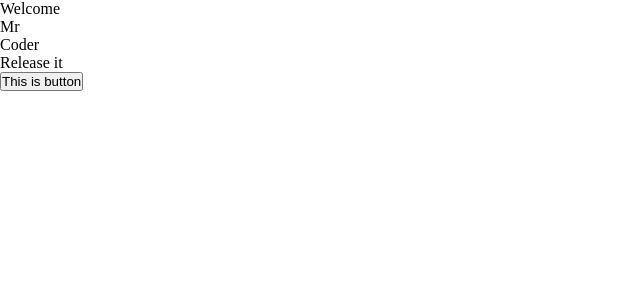
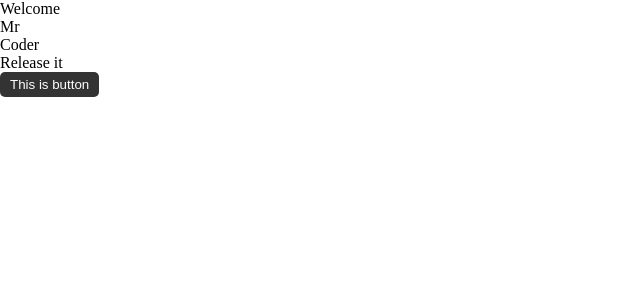
Before and after one commit to piotrekwrobel93/test1, a React (Create React App) app: page / in a window 1280 px wide. Shown: the top 300 px of the page, without its empty margins (0-640 px from the left). Built offline with nearby package versions, Linux system fonts and the light colour scheme.

Commit message:
refactor: button uses styles

```diff
--- a/src/index.css
+++ b/src/index.css
@@ -3,3 +3,20 @@
     padding: 0;
     box-sizing: border-box;
 }
+
+button {
+    display: block;
+    background-color: #333;
+    color: #fff;
+    border: none;
+    border-radius: 5px;
+    padding-inline: 10px;
+    padding-block: 5px;
+    outline: none;
+    transition: all 0.2s ease;
+}
+
+button:hover {
+    background: #fff;
+    color: #333;
+}
```
